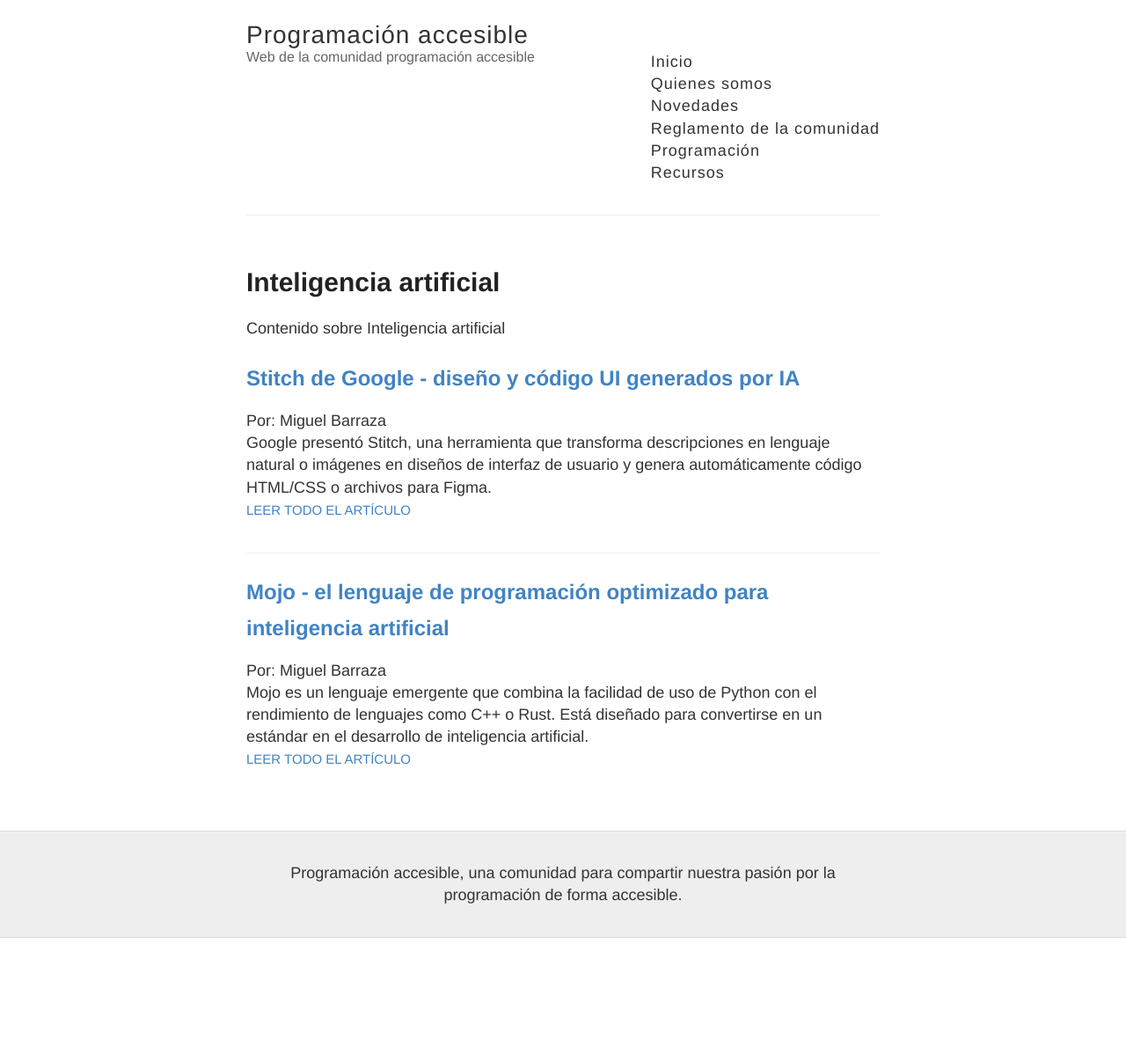
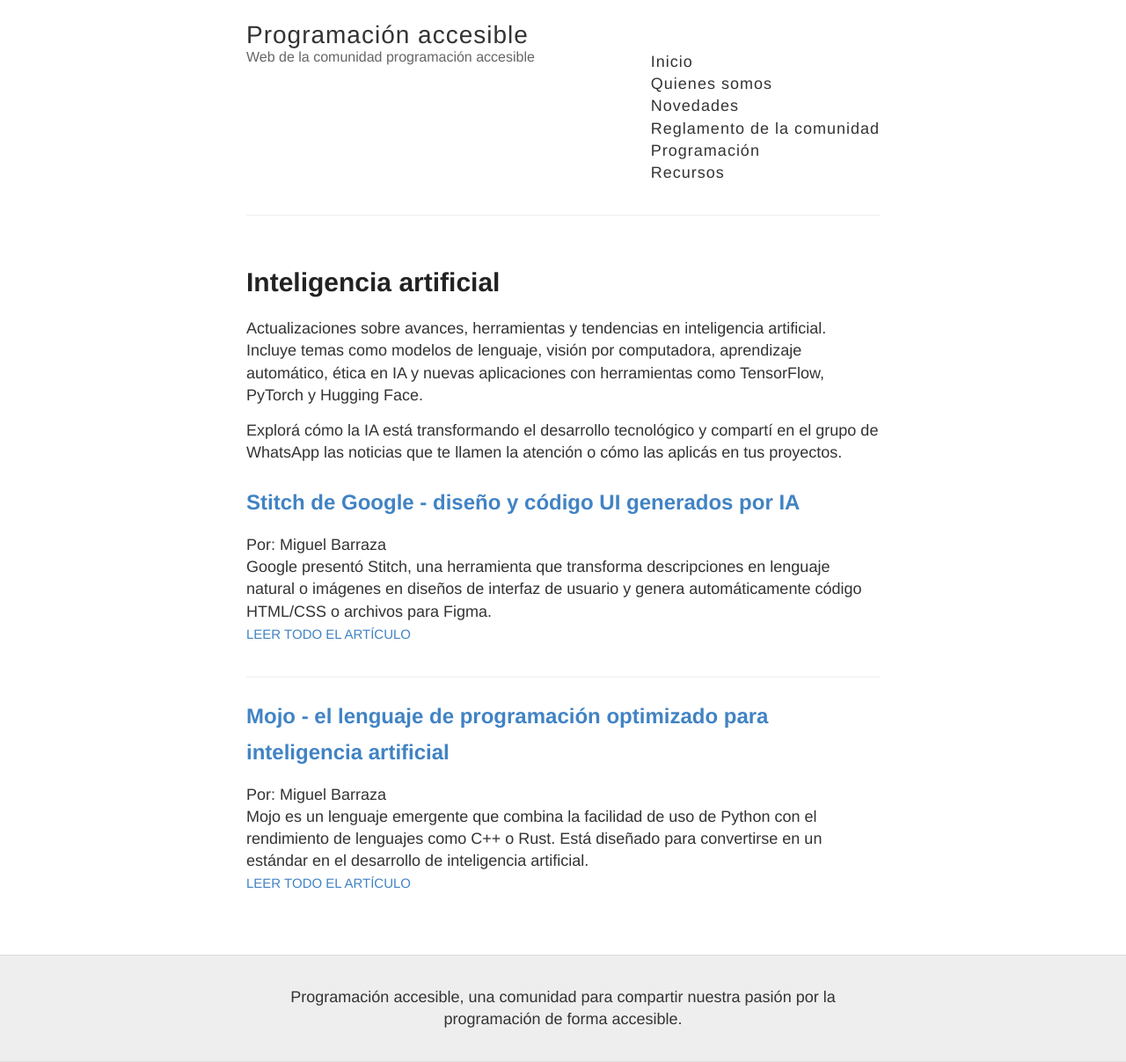
Before and after one commit to programacion-accesible/programacion-accesible.github.io, a Jekyll site: the page built from tags/ia.md, in a window 1280 px wide. Shown: the whole page at 88% size. Built offline with Jekyll 4.4.1, drawn with Linux system fonts in a browser that asks for light colours; before the commit the page ends 1066 px from its top, so only the background shows below that.

Commit message:
agregado nuevos tags

```diff
--- a/tags/ia.md
+++ b/tags/ia.md
@@ -4,6 +4,8 @@ title: Inteligencia artificial
 permalink: /tag/ia
 ---
 
-Contenido sobre Inteligencia artificial
+Actualizaciones sobre avances, herramientas y tendencias en inteligencia artificial. Incluye temas como modelos de lenguaje, visión por computadora, aprendizaje automático, ética en IA y nuevas aplicaciones con herramientas como TensorFlow, PyTorch y Hugging Face.
+
+Explorá cómo la IA está transformando el desarrollo tecnológico y compartí en el grupo de WhatsApp las noticias que te llamen la atención o cómo las aplicás en tus proyectos.
 
 {% include tag-posts.html tag_name='ia' %}
```
Also changed, not shown: tags/desarrollo_web.md (+11 -2 lines), tags/figma.md (added, +11 -0 lines), tags/ui.md (added, +11 -0 lines).
